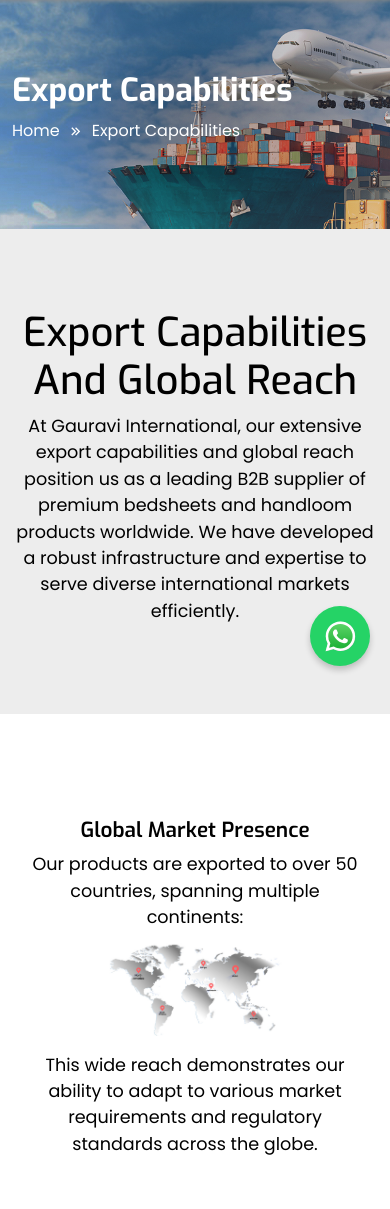
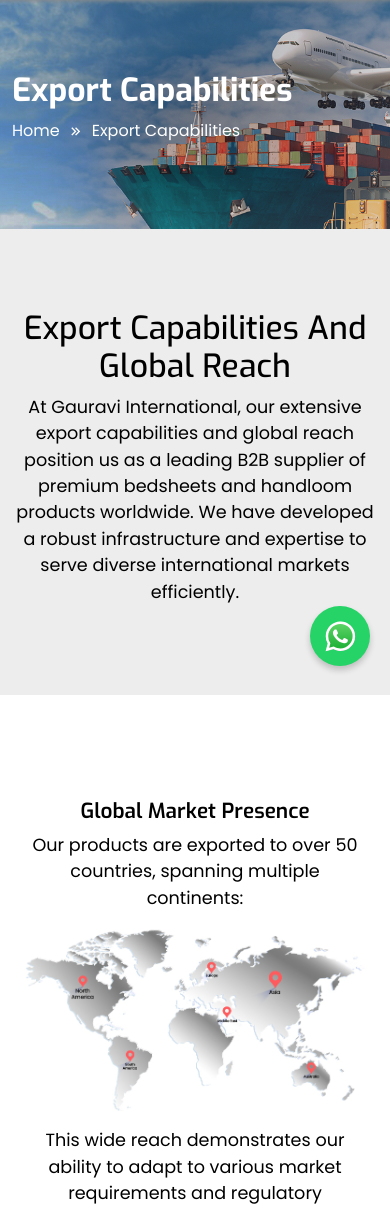
Before and after one commit to akkushwaha7834/gauravi-international, a PHP site: page /export-capabilities.php in a window 390 px wide. Shown: the part 158-1367 px from the top of the page. Run offline with PHP 8.4, Linux system fonts and the light colour scheme.

Commit message:
Export page done

```diff
--- a/assets/css/responsive.css
+++ b/assets/css/responsive.css
@@ -47,6 +47,9 @@
     .textile-processing .nav-pills img{
         display: none;
     }
+    #world_map{
+        width: 100%!important;
+    }
 }
 @media (max-width: 767.98px) {
     .top-traded-markets button {
@@ -60,4 +63,10 @@
         margin-bottom: 1rem;
         border-right: none !important;
     }
+    .blog-item:hover .blog-inner{
+        justify-content: flex-start;
+    }
+    h2{
+        font-size: 2rem;
+    }
 }
--- a/export-capabilities.php
+++ b/export-capabilities.php
@@ -41,7 +41,7 @@
             <p>
                 Our products are exported to over 50 countries, spanning multiple continents:
             </p>
-            <img src="assets/images/map-global.jpg" class="img-fluid" width="50%">
+            <img src="assets/images/map-global.jpg" class="img-fluid" width="50%" id="world_map">
             <p class="mt-3">
                 This wide reach demonstrates our ability to adapt to various market requirements and regulatory standards across the globe.
             </p>
```
